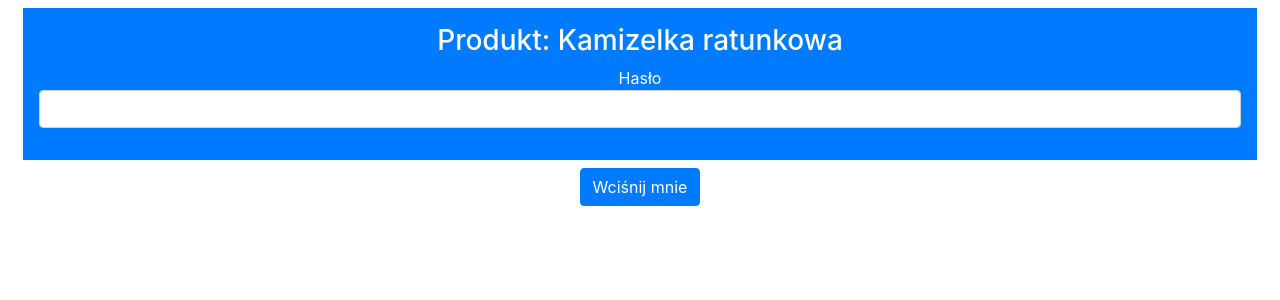
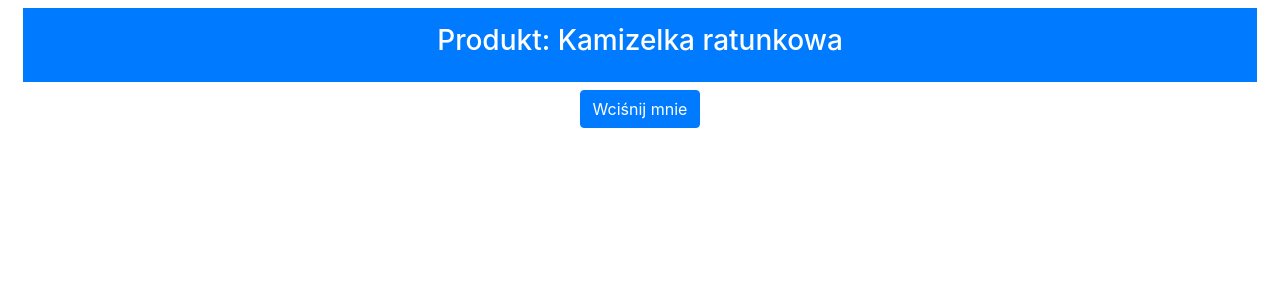
Before and after one commit to marekz/vuejs_simple_example, a Vue app in the folder templatesanddata/: page / in a window 1280 px wide. Shown: the top 300 px of the page. Built offline with nearby package versions, Linux system fonts and the light colour scheme.

Commit message:
Directive v-if

```diff
--- a/templatesanddata/src/App.vue
+++ b/templatesanddata/src/App.vue
@@ -2,7 +2,7 @@
   <div class="container-fluid text-center">
     <div class="bg-primary text-white m-2 p-3">
       <h3>Produkt: <span v-text="name"></span></h3>
-      <span v-html="fragment"></span>
+      <h4 v-if="showElements">{{ price }}</h4>
     </div>
     <button v-on:click="handleClick" class="btn btn-primary">
       Wciśnij mnie
@@ -16,12 +16,13 @@ export default {
   data: function () {
     return {
       name: "Kamizelka ratunkowa",
-      fragment: '<div class="form-group">\n                    Hasło\n                    <input class="form-control" />\n                  </div>'
+      price: 275,
+      showElements: false
     }
   },
   methods: {
     handleClick() {
-    //
+      this.showElements = !this.showElements;
     }
   }
 }
```
